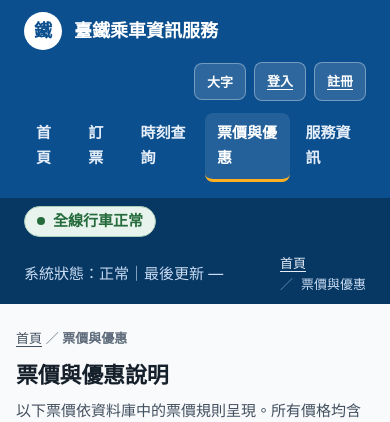
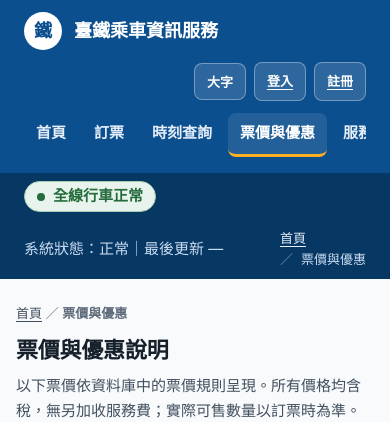
Before and after one commit to Yuntech-work/hw1-railway-redesign, a Django app: page /fares/ in a window 390 px wide. Shown: the top 422 px of the page. Run offline with Django 5.2, Linux system fonts and the light colour scheme; data that the repository does not hold is empty.

Commit message:
fix: keep mobile primary nav on one scrollable row

```diff
--- a/static/css/app.css
+++ b/static/css/app.css
@@ -15,6 +15,9 @@
 }
 @media (max-width: 640px) {
   .appbar__tools .tool--user { display: none; }
+  /* Keep the primary nav on one scrollable row instead of wrapping each label. */
+  .nav { flex-wrap: nowrap; }
+  .nav a { flex: 0 0 auto; white-space: nowrap; }
 }
 
 /* Messages */
```
